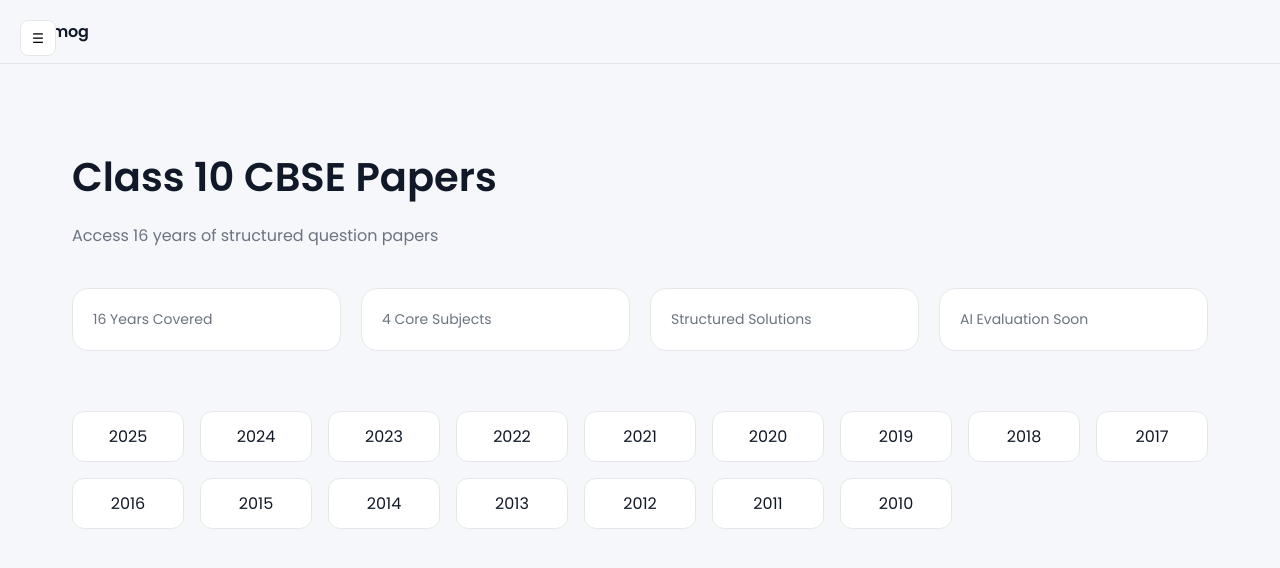
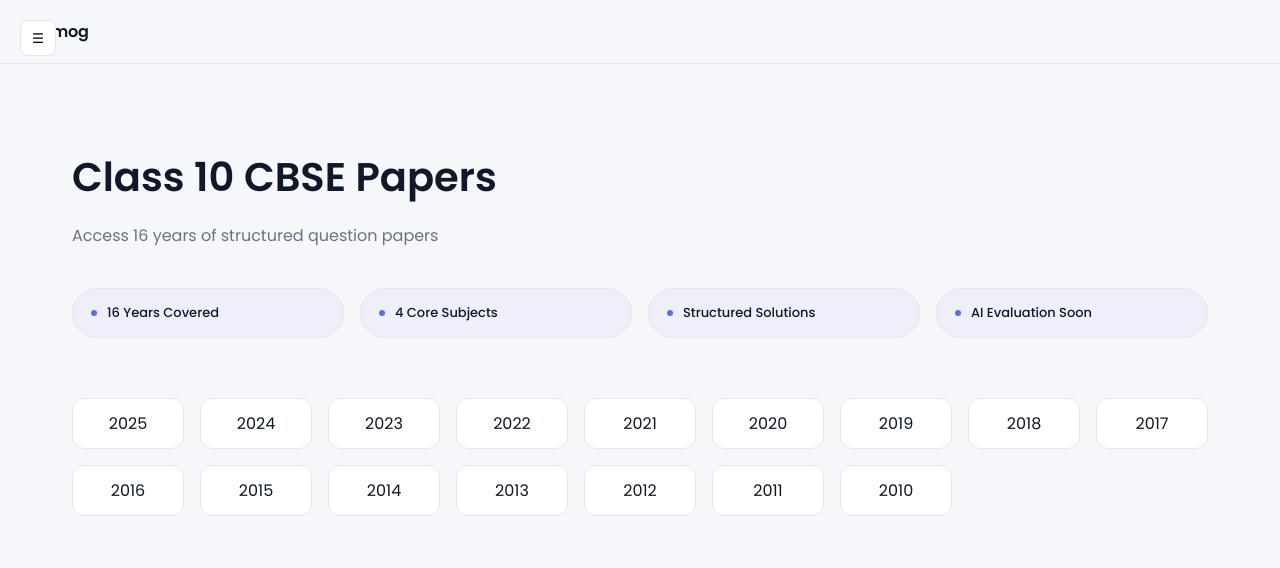
Before and after one commit to jia-nil/examogfrontend, a React (Vite) app: page / in a window 1280 px wide. Shown: the top 568 px of the page. Built offline with nearby package versions, Linux system fonts and the light colour scheme; a web font is replaced by a local one.

Commit message:
Update Dashboard.tsx

```diff
--- a/src/pages/Dashboard.tsx
+++ b/src/pages/Dashboard.tsx
@@ -152,33 +152,53 @@ export default function Dashboard() {
           </p>
         </div>
 
-        {/* Stats */}
+        {/* Highlights */}
 <div
   style={{
     display: "grid",
-            gridTemplateColumns: "repeat(auto-fit, minmax(180px, 1fr))",
-            gap: 20,
+    gridTemplateColumns: "repeat(auto-fit, minmax(220px, 1fr))",
+    gap: 16,
     marginBottom: 60,
   }}
 >
-          {["16 Years Covered", "4 Core Subjects", "Structured Solutions", "AI Evaluation Soon"].map(
-            (item) => (
+  {[
+    "16 Years Covered",
+    "4 Core Subjects",
+    "Structured Solutions",
+    "AI Evaluation Soon",
+  ].map((item) => (
     <div
       key={item}
       style={{
-                  background: colors.card,
-                  border: `1px solid ${colors.border}`,
-                  padding: 20,
-                  borderRadius: 16,
+        padding: "14px 18px",
+        borderRadius: 999,
+        background: darkMode
+          ? "rgba(129,140,248,0.08)"
+          : "rgba(99,102,241,0.06)",
+        border: `1px solid ${
+          darkMode ? "#1F2937" : "#E5E7EB"
+        }`,
+        display: "flex",
+        alignItems: "center",
+        gap: 10,
+        fontSize: 13,
+        fontWeight: 500,
+        color: colors.text,
       }}
     >
-                <div style={{ fontSize: 14, color: colors.muted }}>
+      <div
+        style={{
+          width: 6,
+          height: 6,
+          borderRadius: 999,
+          background: colors.accent,
+        }}
+      />
       {item}
     </div>
+  ))}
 </div>
-            )
-          )}
-        </div>
+
 
         {/* Year Grid */}
         <div
```
Lines whose indentation alone changed are shown as unchanged.
